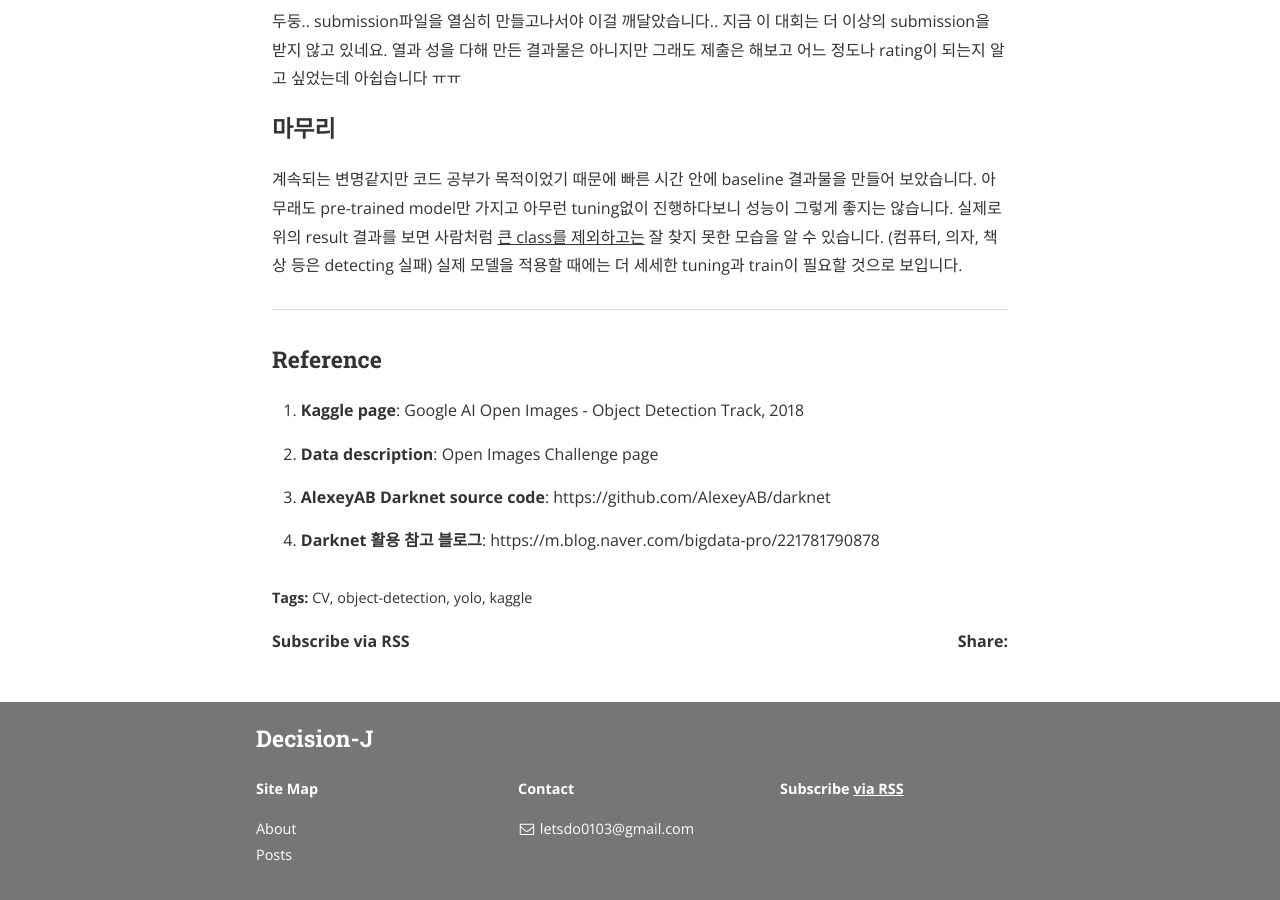
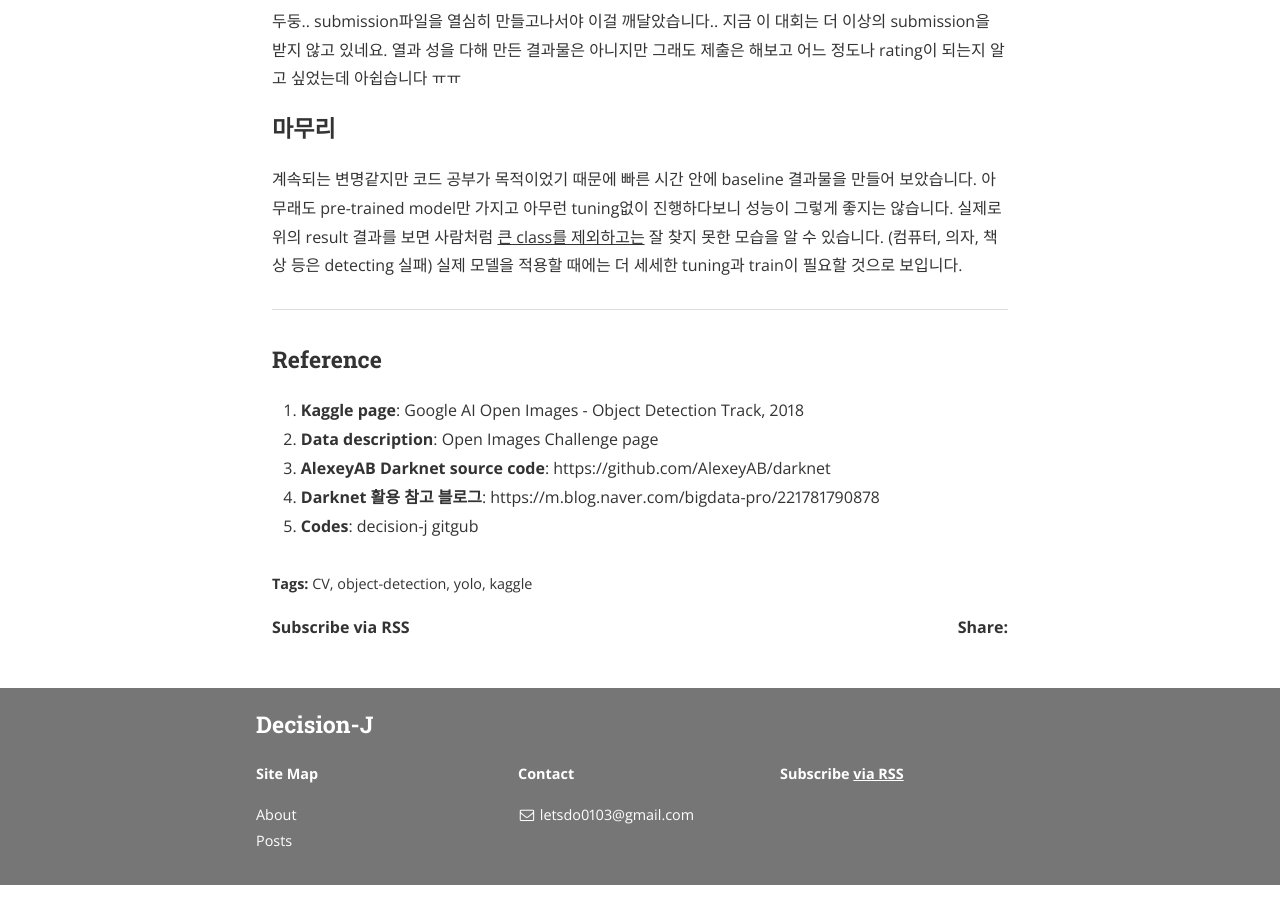
Before and after one commit to decision-J/decidion-J.github.io, a Jekyll site: the page built from _posts/2021-07-15-Google AI Open Images - Object Detection Track.md, in a window 1280 px wide and 900 px high, scrolled down 8143 px. Built offline with Jekyll 4.4.1, drawn with Linux system fonts in a browser that asks for light colours; nearby versions of some CDN libraries; comment, search, counter and statistics services are not loaded.

Commit message:
Update 2021-07-15-Google AI Open Images - Object Detection Track.md

```diff
--- a/_posts/2021-07-15-Google AI Open Images - Object Detection Track.md
+++ b/_posts/2021-07-15-Google AI Open Images - Object Detection Track.md
@@ -257,14 +257,11 @@ if (save_labels){
 계속되는 변명같지만 코드 공부가 목적이었기 때문에 빠른 시간 안에 baseline 결과물을 만들어 보았습니다.
 아무래도 pre-trained model만 가지고 아무런 tuning없이 진행하다보니 성능이 그렇게 좋지는 않습니다. 실제로 위의 result 결과를 보면 사람처럼 <U>큰 class를 제외하고는</U> 잘 찾지 못한 모습을 알 수 있습니다. (컴퓨터, 의자, 책상 등은 detecting 실패) 실제 모델을 적용할 때에는 더 세세한 tuning과 train이 필요할 것으로 보입니다.
 
-
 - - -
 ### Reference
 
 1. **Kaggle page**: [Google AI Open Images - Object Detection Track, 2018](https://www.kaggle.com/c/google-ai-open-images-object-detection-track/overview)
-
 2. **Data description**: [Open Images Challenge page](https://storage.googleapis.com/openimages/web/challenge.html)
-
 3. **AlexeyAB Darknet source code**: [https://github.com/AlexeyAB/darknet](https://github.com/AlexeyAB/darknet)
-
 4. **Darknet 활용 참고 블로그**: [https://m.blog.naver.com/bigdata-pro/221781790878](https://m.blog.naver.com/bigdata-pro/221781790878)
+5. **Codes**: [decision-j gitgub](https://github.com/decision-J/ComputerVision/tree/main/%5BKaggle%5D%20Google%20AI%20Open%20Images%20-%20Object%20Detection%20Track(2018))
```
